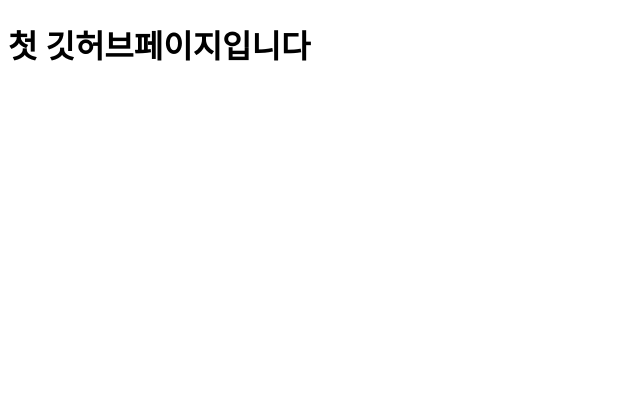
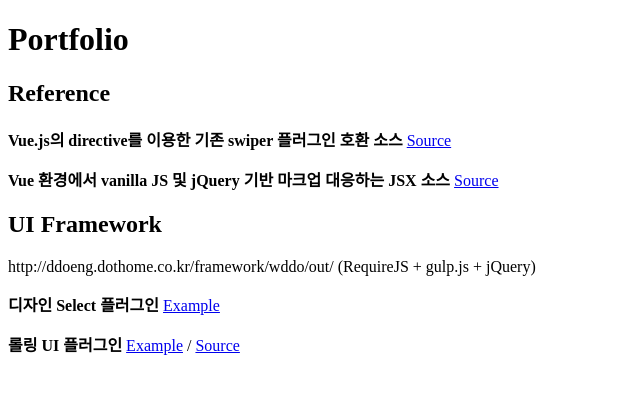
Before and after one commit to wddo/portfolio, a plain HTML site: page index.html in a window 1280 px wide. Shown: the whole page, without its empty margins (0-640 px from the left). Drawn offline with Linux system fonts and the light colour scheme.

Commit message:
Update index.html

```diff
--- a/index.html
+++ b/index.html
@@ -7,6 +7,31 @@
     <meta name="viewport" content="width=device-width, initial-scale=1">
 </head>
 <body>
-    <h1>첫 깃허브페이지입니다</h1>
+    <h1>Portfolio</h1>
+    <h2>Reference</h2>
+    <p>
+        <strong>Vue.js의 directive를 이용한 기존 swiper 플러그인 호환 소스</strong>
+        <a href="https://github.com/wddo/nuxtjs-demo/blob/vswiper/plugins/directives/vswiper.js">Source</a>
+    </p>
+    <p>
+        <strong>Vue 환경에서 vanilla JS 및 jQuery 기반 마크업 대응하는 JSX 소스</strong>
+        <a href="https://github.com/wddo/nuxtjs-demo/blob/append-script-tag/pages/scriptJsx.vue">Source</a>
+    <p>
+    <h2>UI Framework</h2>
+    <p>
+        http://ddoeng.dothome.co.kr/framework/wddo/out/	(RequireJS + gulp.js + jQuery)
+    </p>
+    <p>
+        <strong>디자인 Select 플러그인</strong>
+        <a href="http://ddoeng.dothome.co.kr/framework/wddo/out/tutorial-Hanatour.components.selectbox.html">Example</a>
+    </p>
+    <p>
+        <strong>롤링 UI 플러그인</strong>
+        <span>
+            <a href="http://ddoeng.dothome.co.kr/framework/wddo/out/tutorial-Hanatour.controls.rolling.html">Example</a> /
+            <a href="https://github.com/wddo/rolling/blob/master/rolling.js">Source</a>
+        <span>
+    </p>
+
 </body>
 </html>
```
